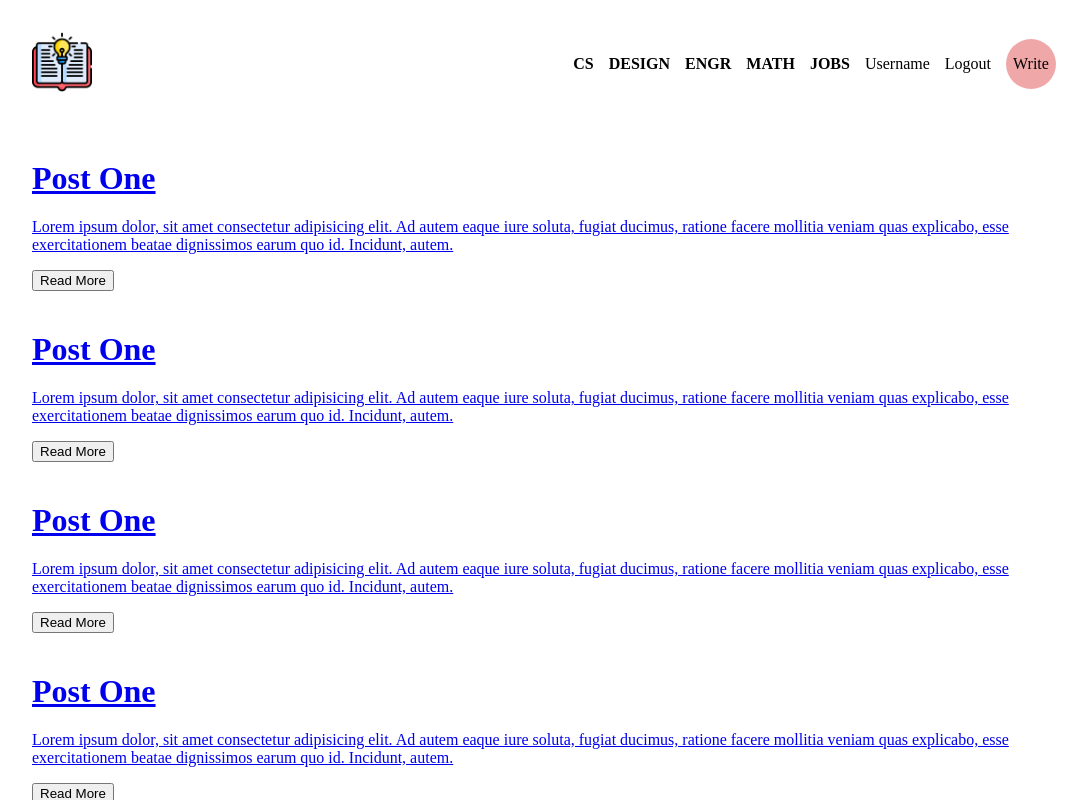
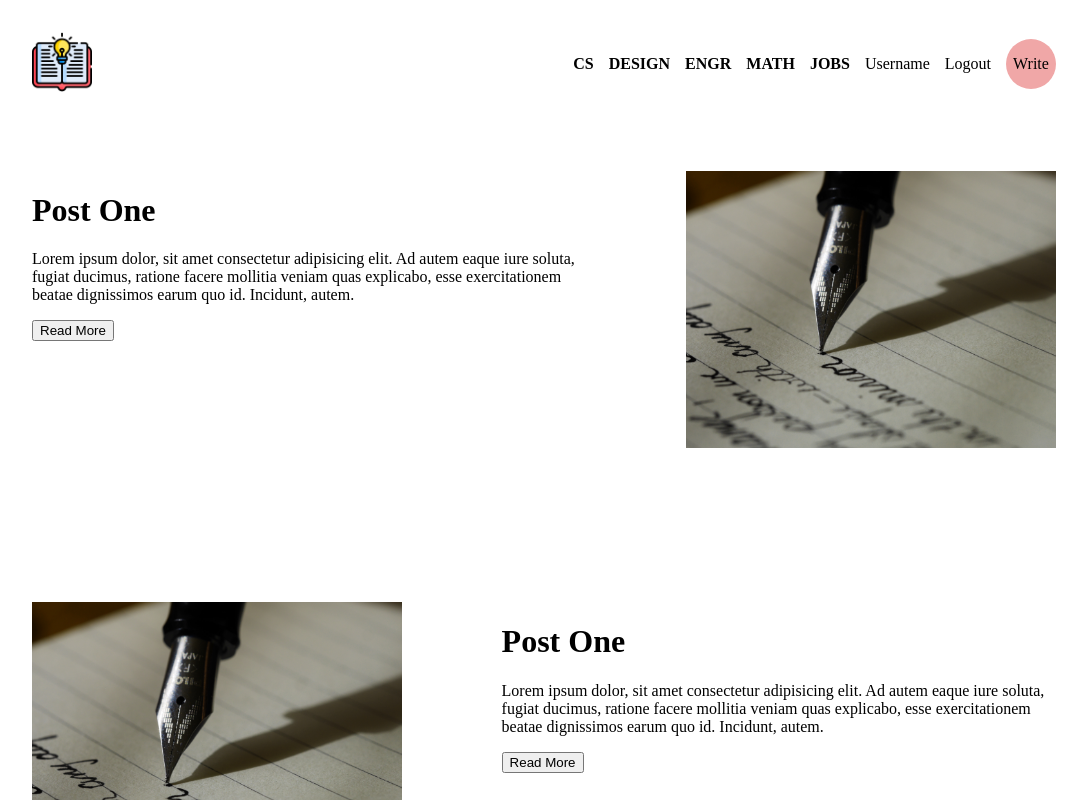
Before and after one commit to SutMa/StudentBlogApp, a React (Create React App) app in the folder client/: page / in a window 1280 px wide. Shown: the top 800 px of the page, without its empty margins (96-1183 px from the left). Built offline with nearby package versions, Linux system fonts and the light colour scheme.

Commit message:
Need to finish up home page

```diff
--- a/client/src/pages/Home.jsx
+++ b/client/src/pages/Home.jsx
@@ -1,30 +1,31 @@
 import React from 'react'
 import { Link } from 'react-router-dom'
+import img from '../img/writing.jpg'
 
 const posts = [
   {
     id:1,
     title:'Post One',
     desc: 'Lorem ipsum dolor, sit amet consectetur adipisicing elit. Ad autem eaque iure soluta, fugiat ducimus, ratione facere mollitia veniam quas explicabo, esse exercitationem beatae dignissimos earum quo id. Incidunt, autem.',
-    img: 'fakeimage.png'
+    img: img
   },
   {
     id:1,
     title:'Post One',
     desc: 'Lorem ipsum dolor, sit amet consectetur adipisicing elit. Ad autem eaque iure soluta, fugiat ducimus, ratione facere mollitia veniam quas explicabo, esse exercitationem beatae dignissimos earum quo id. Incidunt, autem.',
-    img: 'fakeimage.png'
+    img: img
   },
   {
     id:1,
     title:'Post One',
     desc: 'Lorem ipsum dolor, sit amet consectetur adipisicing elit. Ad autem eaque iure soluta, fugiat ducimus, ratione facere mollitia veniam quas explicabo, esse exercitationem beatae dignissimos earum quo id. Incidunt, autem.',
-    img: 'fakeimage.png'
+    img: img
   },
   {
     id:1,
     title:'Post One',
     desc: 'Lorem ipsum dolor, sit amet consectetur adipisicing elit. Ad autem eaque iure soluta, fugiat ducimus, ratione facere mollitia veniam quas explicabo, esse exercitationem beatae dignissimos earum quo id. Incidunt, autem.',
-    img: 'fakeimage.png'
+    img: img
   }
 
 ]
@@ -37,14 +38,15 @@ const Home = () => {
         {posts.map(post=>(
           <div className="post" key={post.id} >
             <div className="img">
-              <img src="" alt="" />
+              <img src={post.img} alt="" />
             </div>
             <div className="content">
-              <Link to={`post/${post.id}`}>
+              <Link className='link' to={`post/${post.id}`}>
                 <h1>{post.title}</h1>
+              </Link>
                 <p>{post.desc}</p>
                 <button>Read More</button>
-              </Link>
+
             </div>
           </div>
         )
--- a/client/src/style.scss
+++ b/client/src/style.scss
@@ -123,7 +123,40 @@ $lightGreen: #b9e7e7;
       }
     }
 
+
+    //HOME STYLES
+
+    .home{
+      .posts{
+        margin-top: 50px;
+        display: flex;
+        flex-direction: column;
+        gap: 150px;
+
+        .post{
+          display: flex;
+          gap: 100px;
+
+          &:nth-child(2n+1){
+            flex-direction: row-reverse;
+          }
+
+          .img{
+            flex:2;
+
+            img{
+              width: 100%;
+              max-height: 400px;
+              object-fit: cover;
+            }
+          }
+
+          .content{
+            flex:3;
+          }
+        }
+      }
+    }
+
   }
-
-
 }
```
Also changed, not shown: client/src/img/writing.jpg (added).
